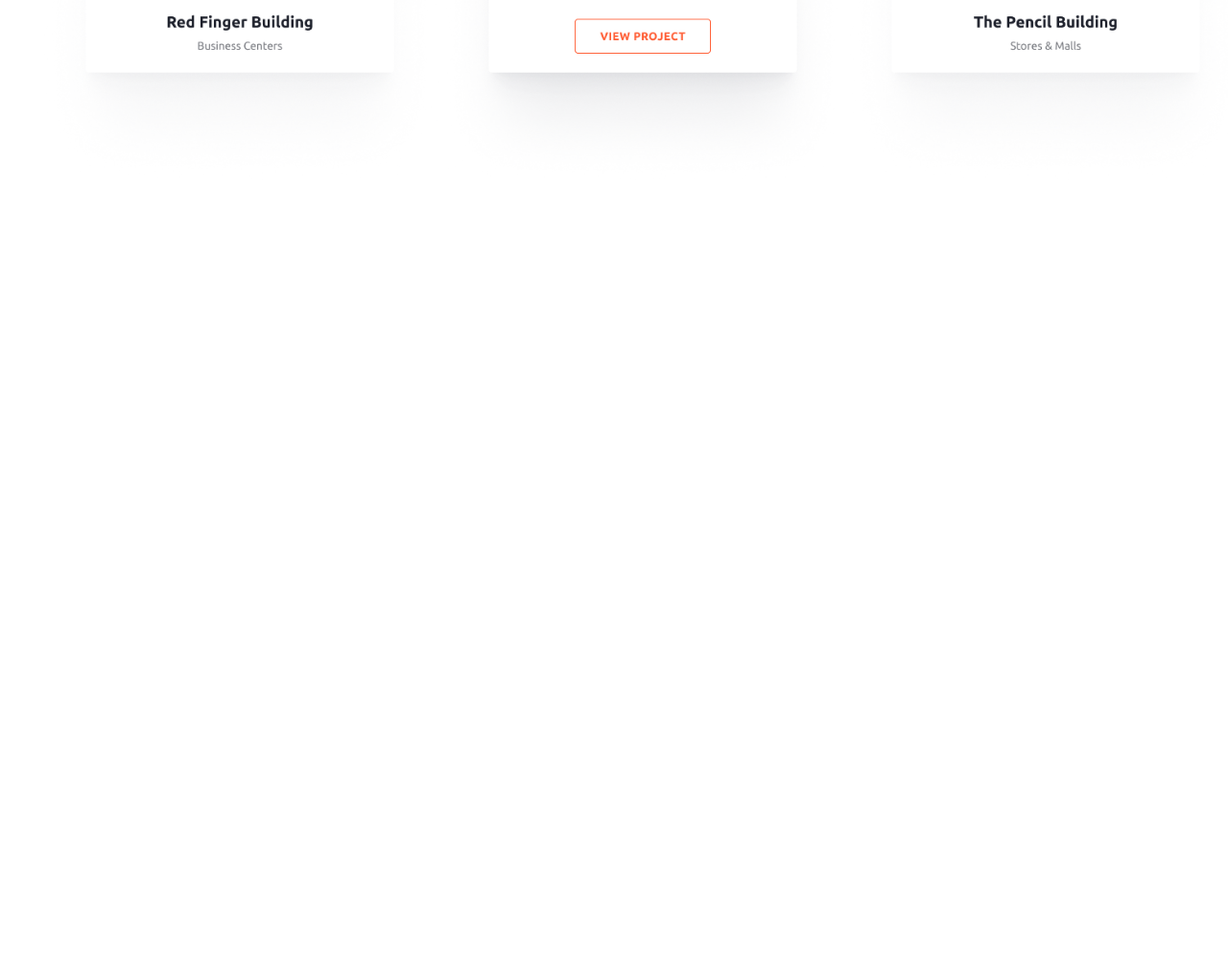
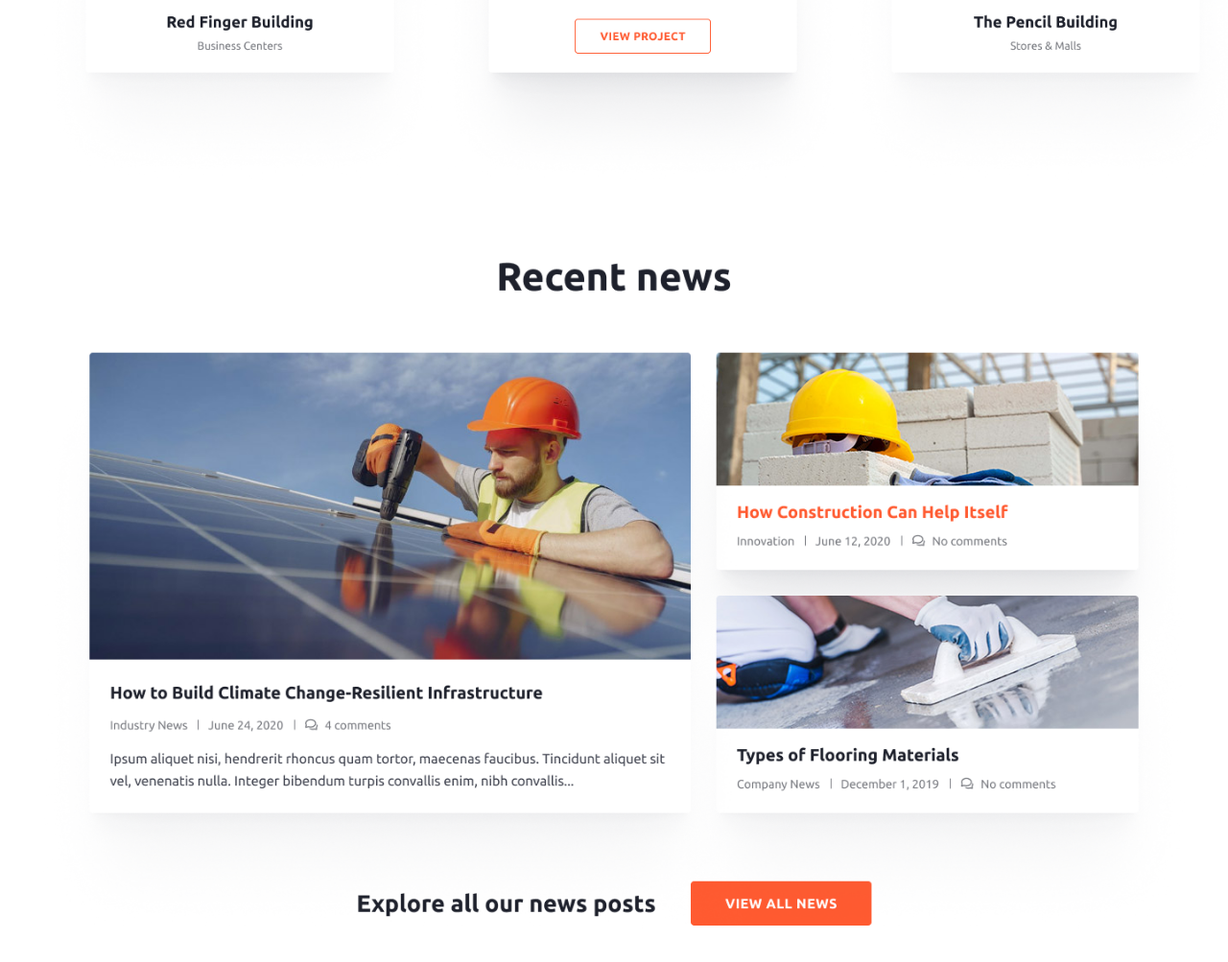
Before and after one commit to Usmonjo/home-git, a website: page src/usmonn.html in a window 1280 px wide. Shown: the part 3336-4339 px from the top of the page at 96% size. Before the commit the page ends 3597 px from the top, so only its background shows below. Drawn offline with nearby package versions, Linux system fonts and the light colour scheme; files that its build step writes are made by us from their sources.

Commit message:
section 5 creater is usmon

```diff
--- a/src/usmonn.html
+++ b/src/usmonn.html
@@ -110,6 +110,9 @@ and learn more about our work</h1>
                     <img class="lg:w-[35%]" src="./img/idle.png" alt="">
                 </aside>
             </section>
+            <section class="my-[50px] hidden lg:block">
+                <img src="./img/News.png" alt="">
+            </section>
     </main>
 
 </body>
```
Also changed, not shown: src/img/News.png (added).
